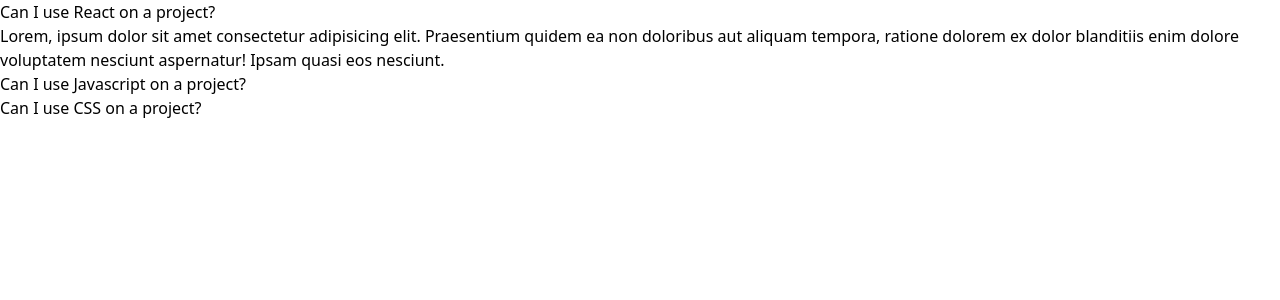
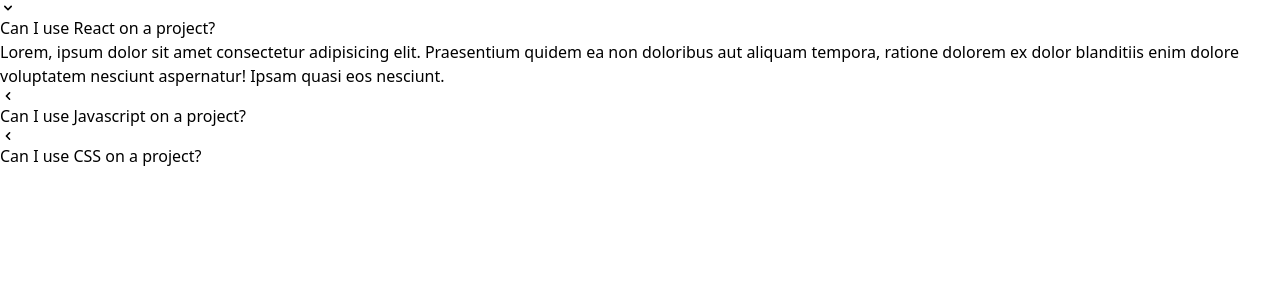
Before and after one commit to SakshiRai01/JSX-Bits, a React (Create React App) app: page / in a window 1280 px wide. Shown: the top 300 px of the page. Built offline with nearby package versions, Linux system fonts and the light colour scheme.

Commit message:
Added icons

```diff
--- a/src/components/Accordion.js
+++ b/src/components/Accordion.js
@@ -1,4 +1,5 @@
 import { useState } from 'react';
+import { HiChevronDown, HiChevronLeft } from "react-icons/hi";
 
 function Accordion({ items }) {
     const [expandedIndex, setExpandedIndex] = useState(0);
@@ -10,9 +11,16 @@
     const renderedItems = items.map((item, index) => {
         const isExpanded = index === expandedIndex;
 
+        const icon = <span>
+            {isExpanded ? <HiChevronDown/> : <HiChevronLeft/>}
+        </span>
+
         return (
             <div key={item.id}>
-                <div onClick={() => handleClick(index)}>{item.label}</div>
+                <div onClick={() => handleClick(index)}>
+                    {icon}
+                    {item.label}
+                </div>
                 {isExpanded && <div>{item.content}</div>}
             </div>
         );
```
